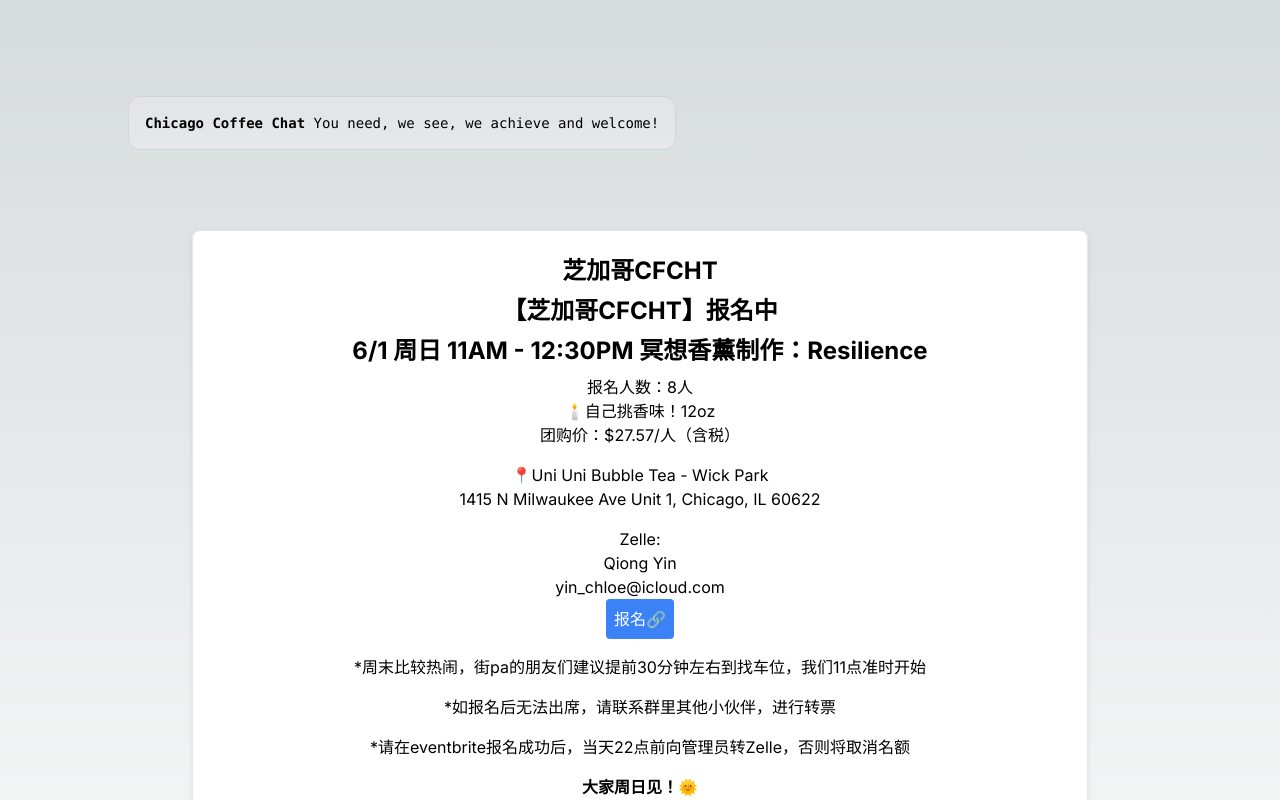
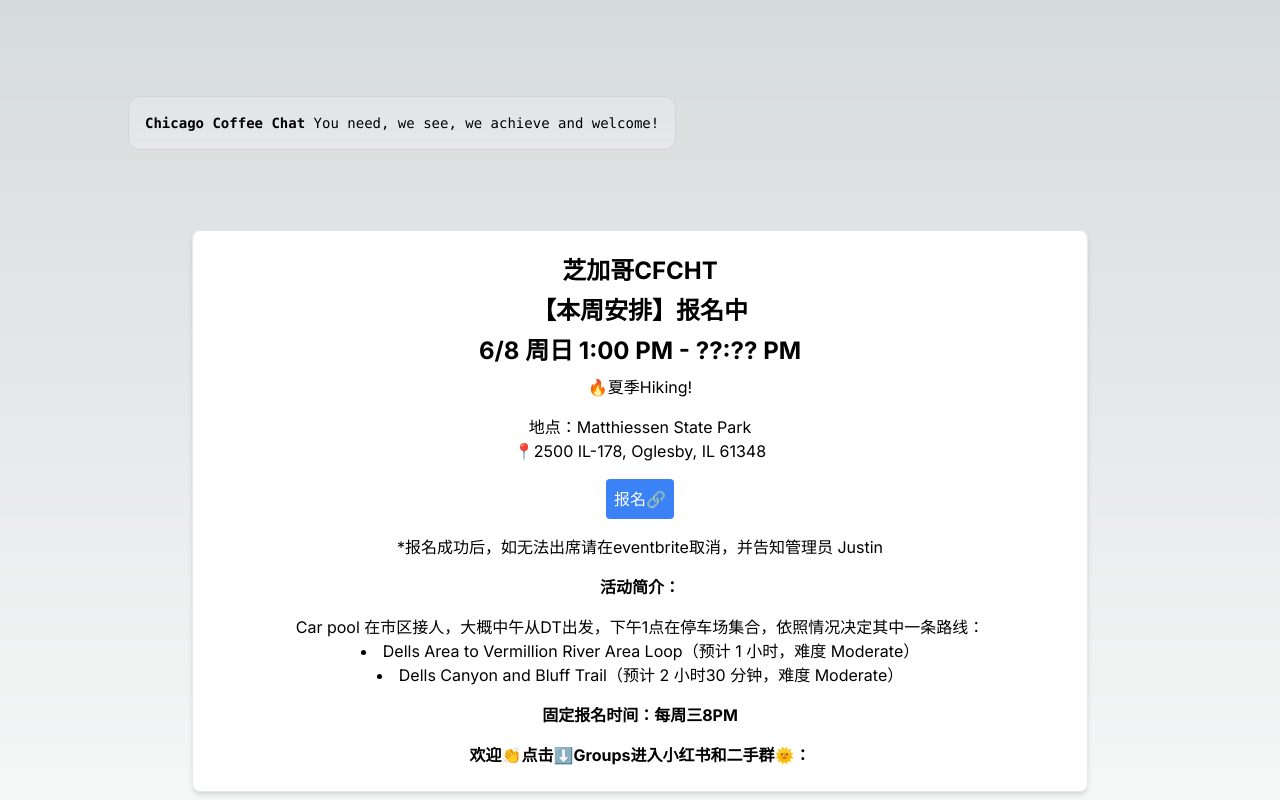
Before and after one commit to Brack-Wang/nextjs, a Next.js app: page / in a window 1280 px wide. Shown: the top 800 px of the page. Built offline with nearby package versions, Linux system fonts and the light colour scheme.

Commit message:
Update page.tsx

```diff
--- a/app/page.tsx
+++ b/app/page.tsx
@@ -19,7 +19,7 @@ export default function Home() {
 
 
 {/* Event Details Replacement Start */}
-  <h2 className="text-2xl font-bold mb-2">【芝加哥CFCHT】报名中</h2>
+{/*   <h2 className="text-2xl font-bold mb-2">【芝加哥CFCHT】报名中</h2>
   <h2 className="text-2xl font-bold mb-2">6/1 周日 11AM - 12:30PM 冥想香薰制作：Resilience</h2>
   <p className="mb-4">报名人数：8人<br />🕯️自己挑香味！12oz<br />团购价：$27.57/人（含税）</p>
   <p className="mb-4">📍Uni Uni Bubble Tea - Wick Park<br />1415 N Milwaukee Ave Unit 1, Chicago, IL 60622</p>
@@ -29,7 +29,29 @@ export default function Home() {
   <p className="mt-4">*如报名后无法出席，请联系群里其他小伙伴，进行转票</p>
   <p className="mt-4">*请在eventbrite报名成功后，当天22点前向管理员转Zelle，否则将取消名额</p>
   <p className="mt-4 font-bold">大家周日见！🌞</p>
+  <p className="mt-4 font-bold">固定报名时间：每周三8PM</p> */}
+
+  {/* TODO: Change the content for weekly events' information below */}
+{/* Event Details Replacement Start */}
+  <h2 className="text-2xl font-bold mb-2">【本周安排】报名中</h2>
+  <h2 className="text-2xl font-bold mb-2">6/8 周日 1:00 PM - ??:?? PM</h2>
+  <p className="mb-4">🔥夏季Hiking!</p>
+  <p className="mb-4">地点：Matthiessen State Park<br />📍2500 IL-178, Oglesby, IL 61348</p>
+
+  <a href="https://www.eventbrite.com/e/hiking-cfcht-sunday-tickets-1400553105039?aff=oddtdtcreator" target="_blank" className="inline-block bg-blue-500 text-white p-2 rounded hover:bg-blue-700 transition duration-300 ease-in-out">报名🔗</a>
+
+  <p className="mt-4">*报名成功后，如无法出席请在eventbrite取消，并告知管理员 Justin</p>
+
+  <p className="mt-4 font-bold">活动简介：</p>
+  <p className="mt-4">Car pool 在市区接人，大概中午从DT出发，下午1点在停车场集合，依照情况决定其中一条路线：</p>
+  <ul className="list-disc list-inside mb-4">
+    <li>Dells Area to Vermillion River Area Loop（预计 1 小时，难度 Moderate）</li>
+    <li>Dells Canyon and Bluff Trail（预计 2 小时30 分钟，难度 Moderate）</li>
+  </ul>
+
   <p className="mt-4 font-bold">固定报名时间：每周三8PM</p>
+{/* Event Details Replacement End */}
+
 {/* Event Details Replacement End */}
 
 
```
